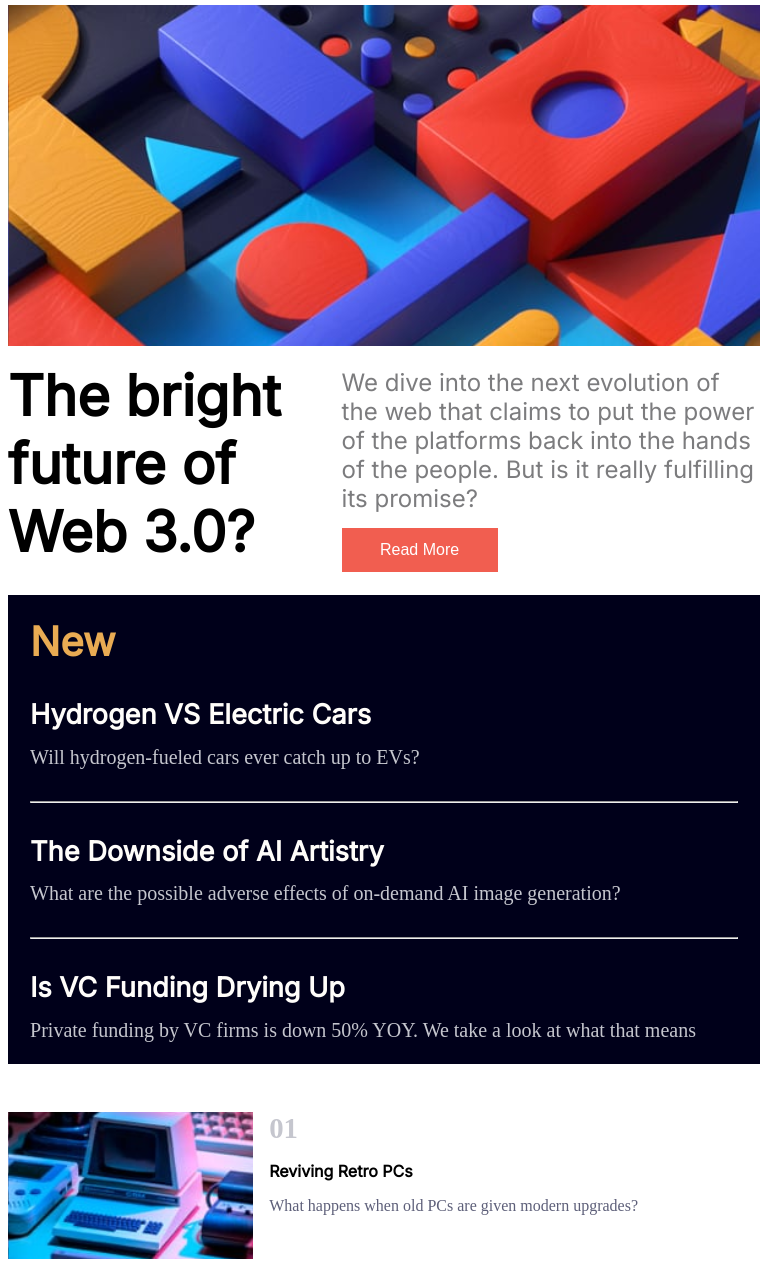
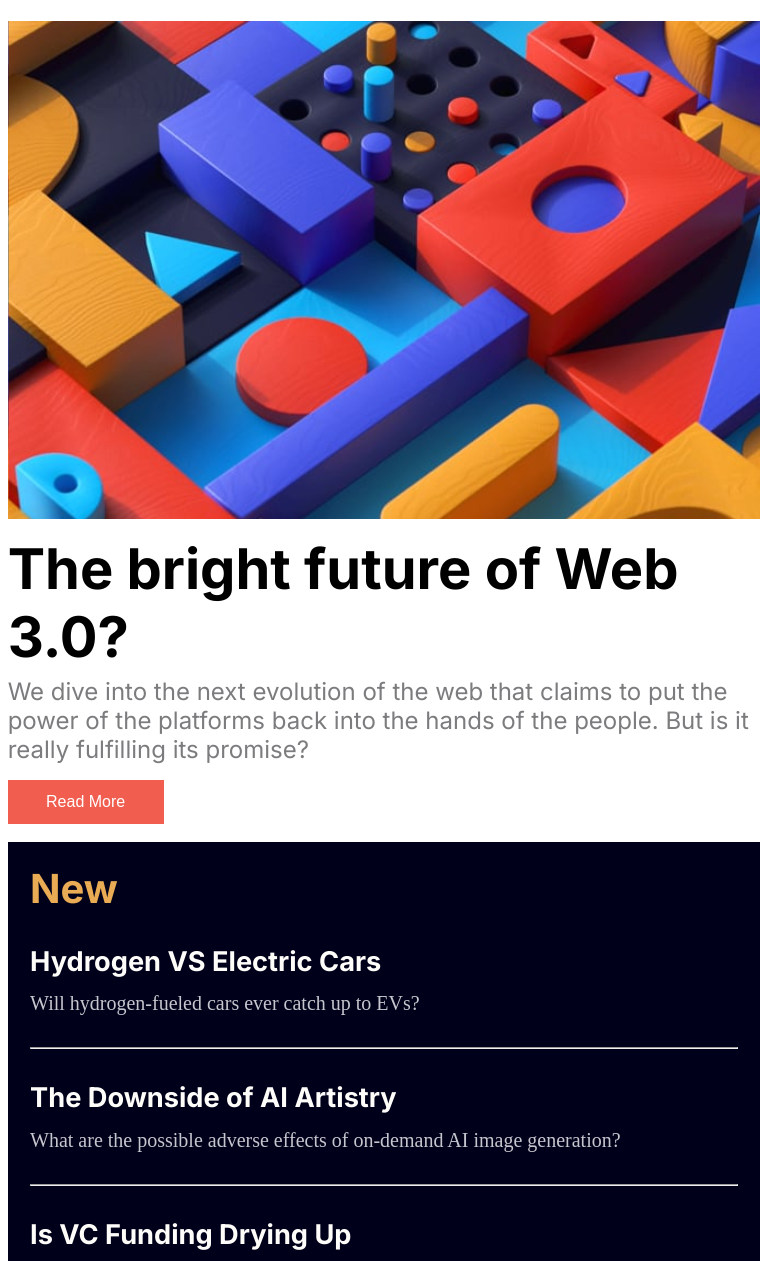
Before and after one commit to NitinCodes78/Second_Web_Page, a plain HTML site: page index.html in a window 768 px wide. Shown: the part 62-1323 px from the top of the page. Drawn offline with Linux system fonts and the light colour scheme.

Commit message:
mistake in grid-template-area in mobile design

```diff
--- a/index.html
+++ b/index.html
@@ -5,8 +5,8 @@
     <meta name="viewport" content="width=device-width, initial-scale=1.0">
     <title>Document</title>
     <link rel="preconnect" href="https://fonts.googleapis.com">
-<link rel="preconnect" href="https://fonts.gstatic.com" crossorigin>
-<link href="https://fonts.googleapis.com/css2?family=Inter&display=swap" rel="stylesheet">
+    <link rel="preconnect" href="https://fonts.gstatic.com" crossorigin>
+    <link href="https://fonts.googleapis.com/css2?family=Inter:wght@400;700&display=swap" rel="stylesheet">
 </head>
 <style>
     * {
@@ -160,15 +160,15 @@
 
     .toptext {
         font-weight: bold;
-        font-size: 1.8rem;
+        font-size: 2rem;
         color: hsl(233, 8%, 79%);
     }
 
     .midText {
-        font-weight: bold;
-        font-size: 1rem;
+        font-weight: 1000;
+        font-size: 1.3rem;
         margin-top: 1rem;
-        font-family: 'inter';
+        font-family: "Inter", sans-serif;
     }
 
     .bottomText {
@@ -202,7 +202,7 @@
     }
     @media only screen and (max-width:1200px) {
         .container {
-            grid-template-rows: 0.5fr 4fr 3.5fr 5.5fr 2.1fr 2.1fr 2.1fr;
+            grid-template-rows: 0.3fr 2.5fr 2.5fr 3fr 0.5fr 0.5fr 0.5fr;
             grid-template-columns: none;
             grid-template-areas: 'navbar'
                 'l1'
@@ -214,11 +214,25 @@
             height: auto;
             padding: 1vh 1vw;
         }
-
+        .l2{
+            grid-template-rows:0.7fr 0.7fr 0.4fr;
+            grid-template-areas: 'l21'
+                                 'l22up'
+                                 'l22down';
+        }
+        .l21{
+            grid-area: l21;
+        }
+        .l22down{
+            margin-top: 1rem;
+            grid-area:l22down;
+        }
+        .l22up{
+            grid-area: l22up;
+        }
         .l1 {
             background-image: url('image-web-3-mobile.jpg');
         }
-
         @media only screen and (max-width:750px) {
             .navbar {
                 grid-area: navbar;
@@ -245,11 +259,17 @@
             }
         }
 
-        @media only screen and (min-width:520px) {
+        @media only screen and (min-width:480px) {
             .container {
-                grid-template-rows: 0.5fr 4fr 2.55fr 5.5fr 2.1fr 2.1fr 2.1fr;
+                grid-template-rows:  0.2fr 1.7fr 0.7fr 1.6fr 0.5fr 0.5fr 0.5fr;
             }
         }
+        @media only screen and (min-width:610px) {
+            .container {
+                grid-template-rows:  0.2fr 1.7fr 0.7fr 1.6fr 0.75fr 0.75fr 0.75fr;
+            }
+        }
+
 </style>
 <body>
     <div class="container">
```
